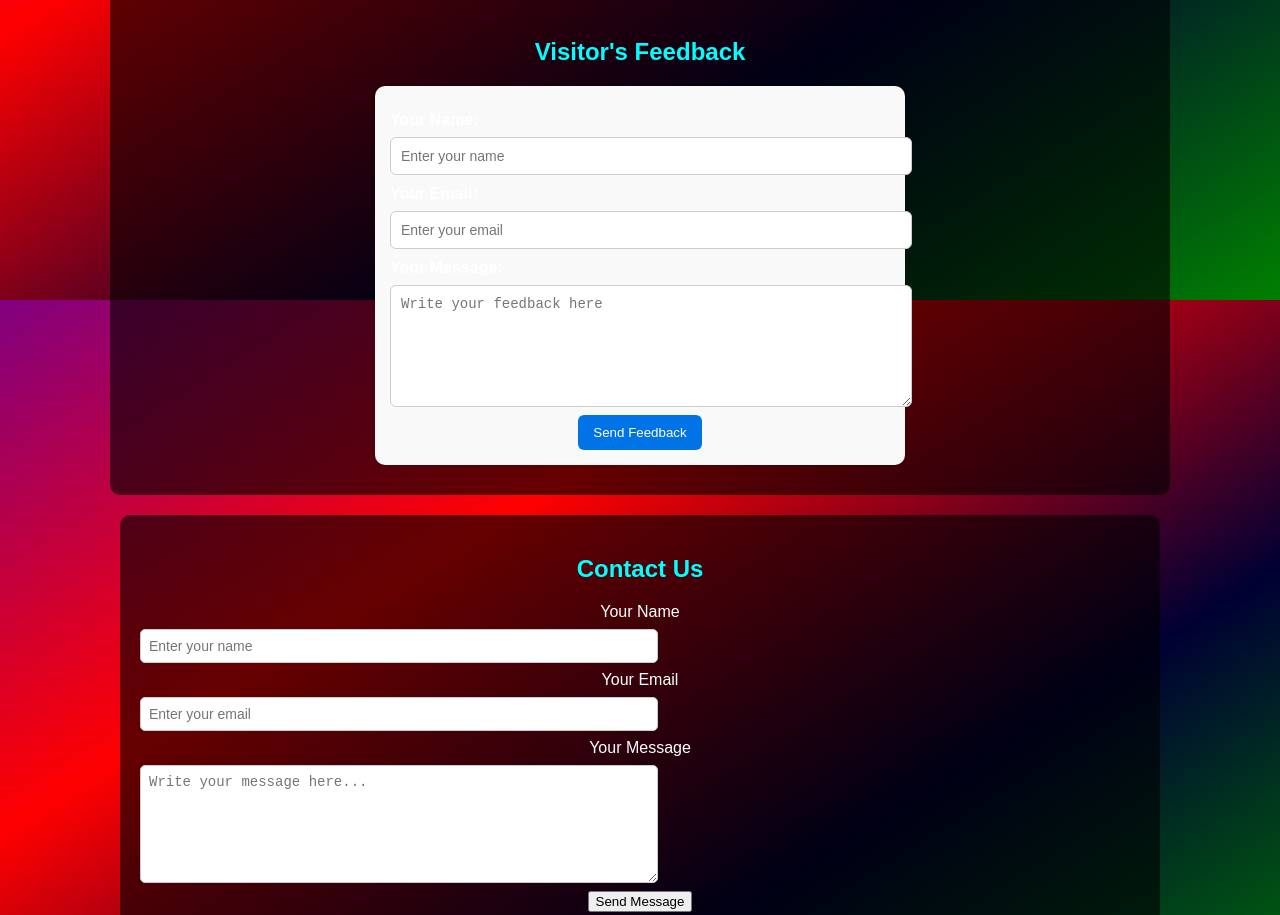
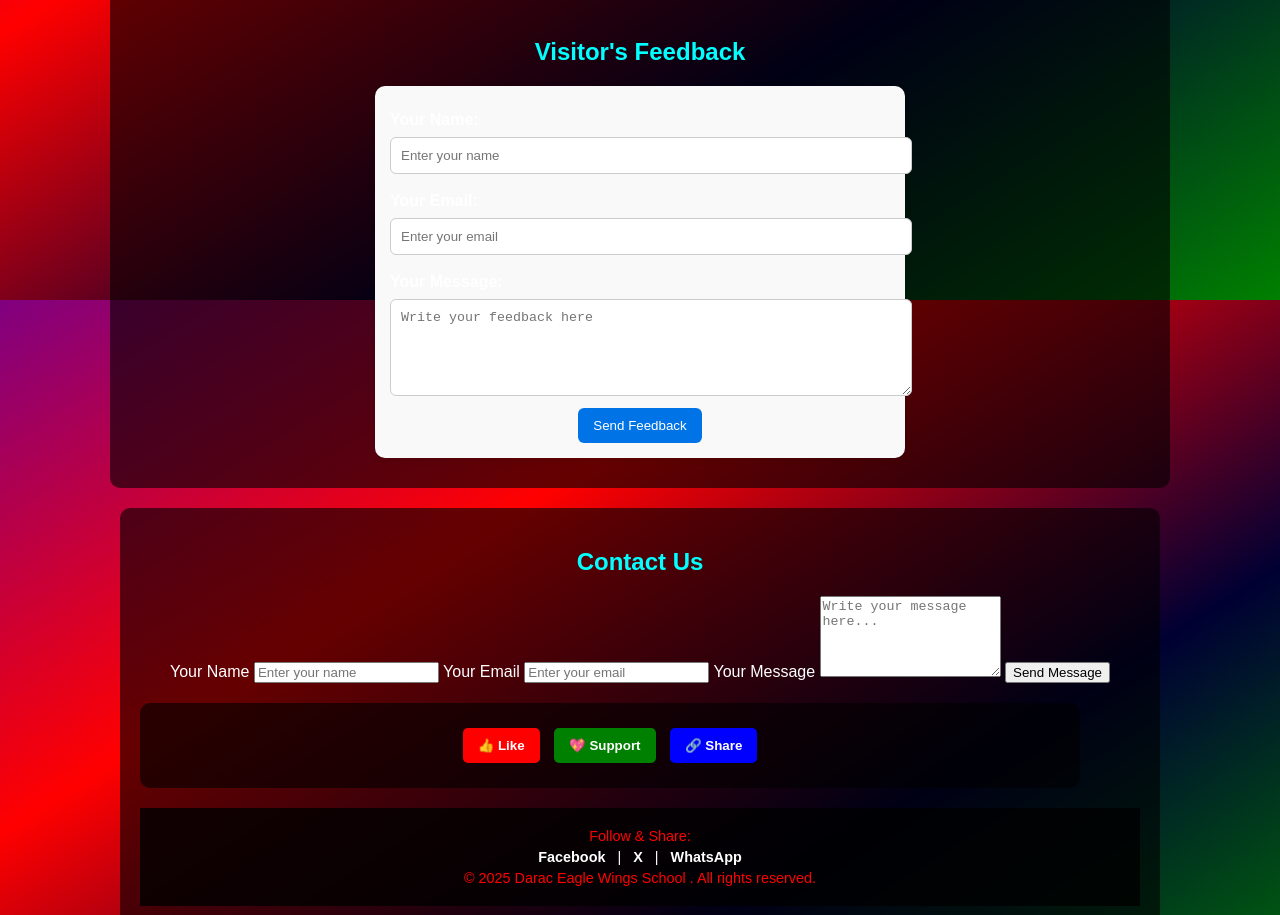
Before and after one commit to daraceagle/daraceagle.github.io, a plain HTML site: page index.html in a window 1280 px wide. Shown: the part 2100-3015 px from the top of the page. Drawn offline with Linux system fonts and the light colour scheme.

Commit message:
Applies to both visitor's feedback contact us forms removed

```diff
--- a/index.html
+++ b/index.html
@@ -2,24 +2,7 @@
 <html lang="en">
 <head>
   <style>
-  /* Applies to both Contact Us and Visitor’s Feedback forms */
-  form input,
-  form textarea {
-    width: 90%;        /* Make longer */
-    max-width: 500px;  /* Don’t let it get too wide */
-    padding: 8px;      /* Reduce height */
-    margin: 8px 0;     /* Space between boxes */
-    font-size: 14px;
-    border: 1px solid #ccc;
-    border-radius: 5px;
-    display: block;    /* Put each field on new line */
-  }
 
-  /* Only for the message box */
-  form textarea {
-    height: 100px;     /* Smaller height */
-    resize: vertical;  /* User can drag to expand */
-  }
 </style>
   .contact-form {
     max-width: 500px;
```
